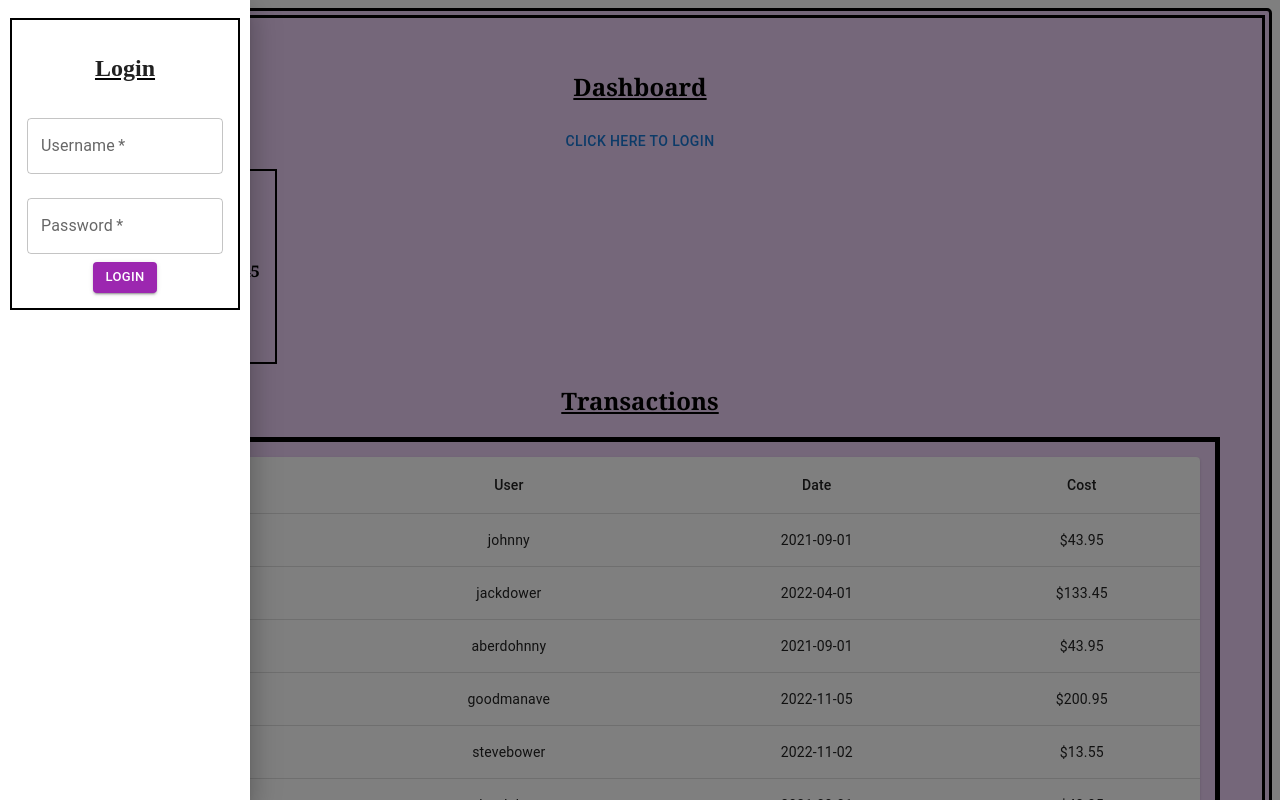
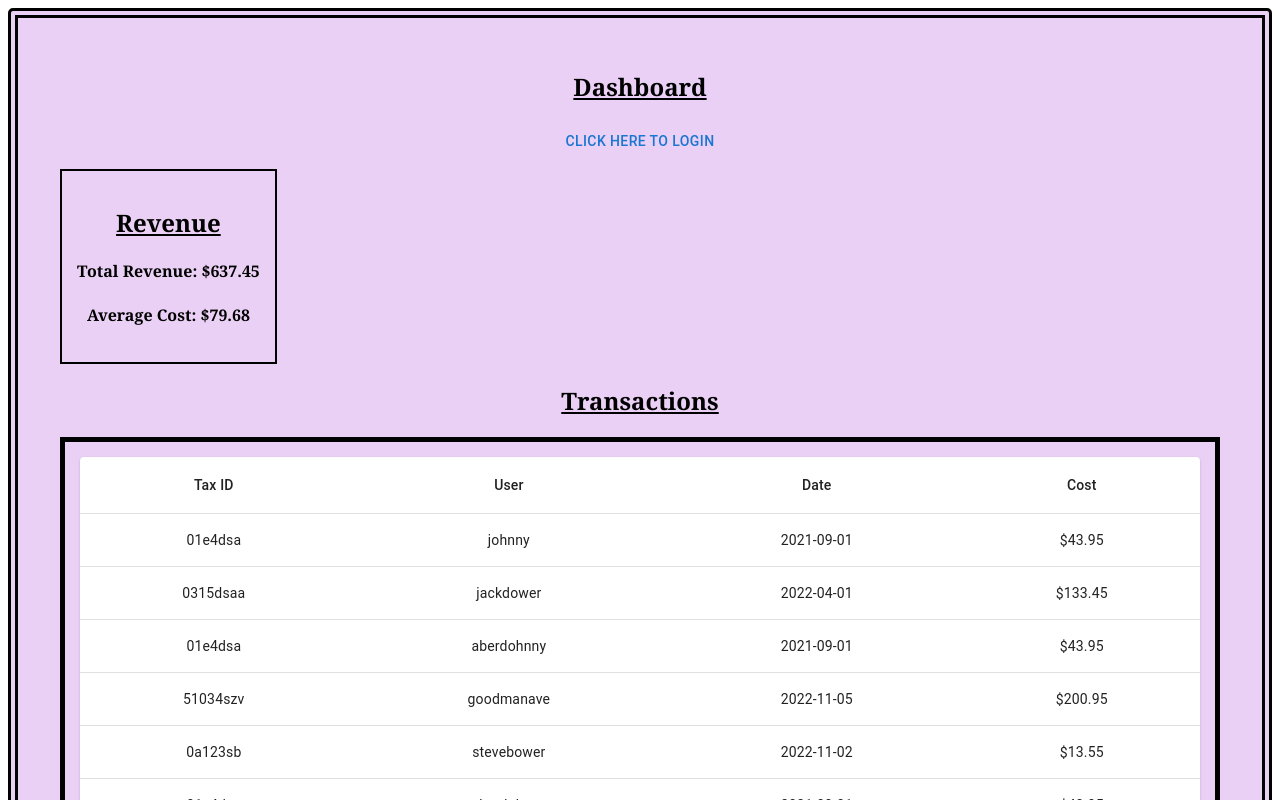
Before and after one commit to katyjayne/Block27A-Sales.Dashboard, a React (Vite) app: page / in a window 1280 px wide. Shown: the top 800 px of the page. Built offline with nearby package versions, Linux system fonts and the light colour scheme.

Commit message:
cleaned up deleted and commented out code

```diff
--- a/src/components/Sidebar.jsx
+++ b/src/components/Sidebar.jsx
@@ -1,22 +1,15 @@
-import TextField from '@mui/material/TextField';
 import Button from '@mui/material/Button';
-import { useState } from 'react';
 import Login from './Login';
 import * as React from 'react';
 import Box from '@mui/material/Box';
 import Drawer from '@mui/material/Drawer';
 import List from '@mui/material/List';
-import Divider from '@mui/material/Divider';
 import ListItem from '@mui/material/ListItem';
-import ListItemButton from '@mui/material/ListItemButton';
-import ListItemText from '@mui/material/ListItemText';
-import InboxIcon from '@mui/icons-material/MoveToInbox';
-import MailIcon from '@mui/icons-material/Mail';
-import Dashboard from './Dashboard';
+
 
 
 export default function TemporaryDrawer() {
-  const [open, setOpen] = React.useState(true);
+  const [open, setOpen] = React.useState(false);
 
   const toggleDrawer = (newOpen) => () => {
     setOpen(newOpen);
@@ -27,13 +20,10 @@ export default function TemporaryDrawer() {
       <List>
         {['Login'].map((text) => (
           <ListItem key={Login} disablePadding>
-              <Login>
-                {/* {index % 2 === 0 ? <InboxIcon /> : <MailIcon />} */}
-              </Login>
+              <Login />
           </ListItem>
         ))}
       </List>
-      {/* <Divider /> */}
     </Box>
   );
 
@@ -46,12 +36,3 @@ export default function TemporaryDrawer() {
     </div>
   );
 }
-
-
-// export default function Sidebar() {
-//   return (
-//     <>
-//     <Login />
-//     </>
-//   )
-// }
```
